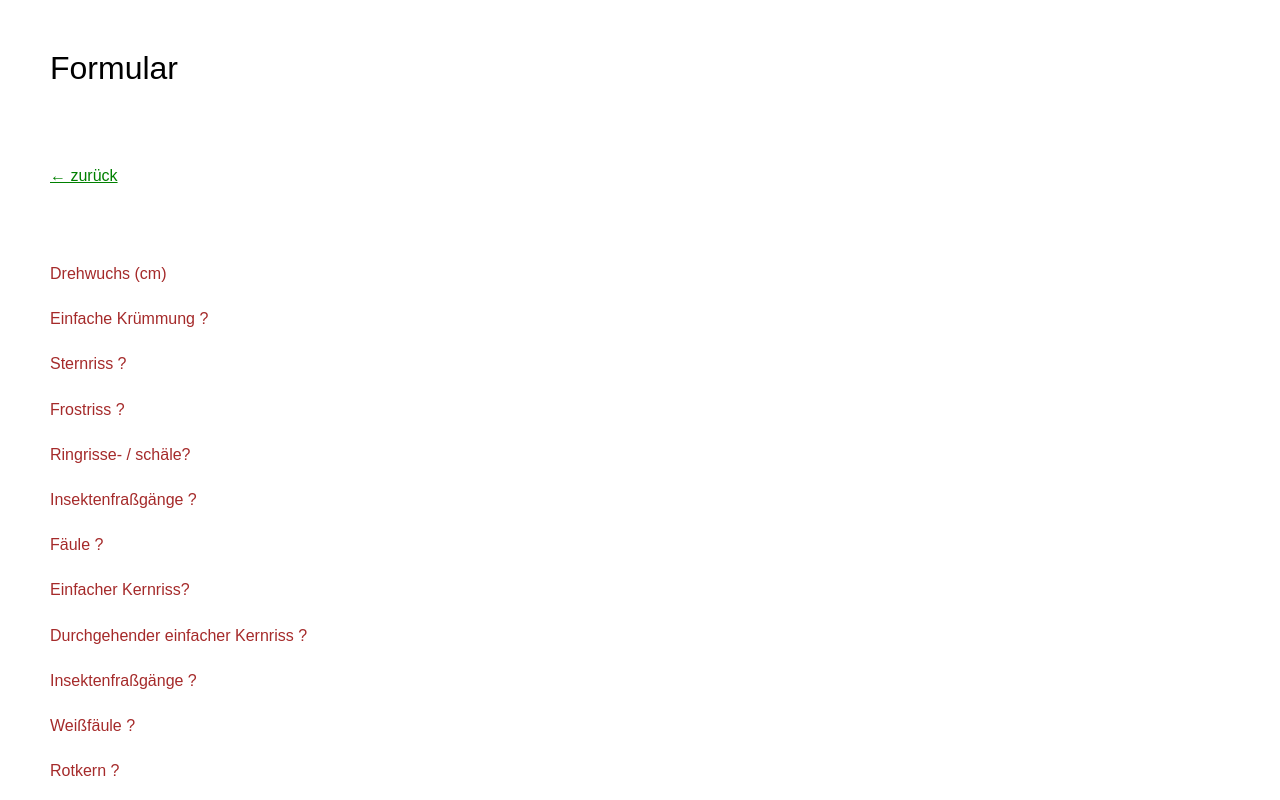
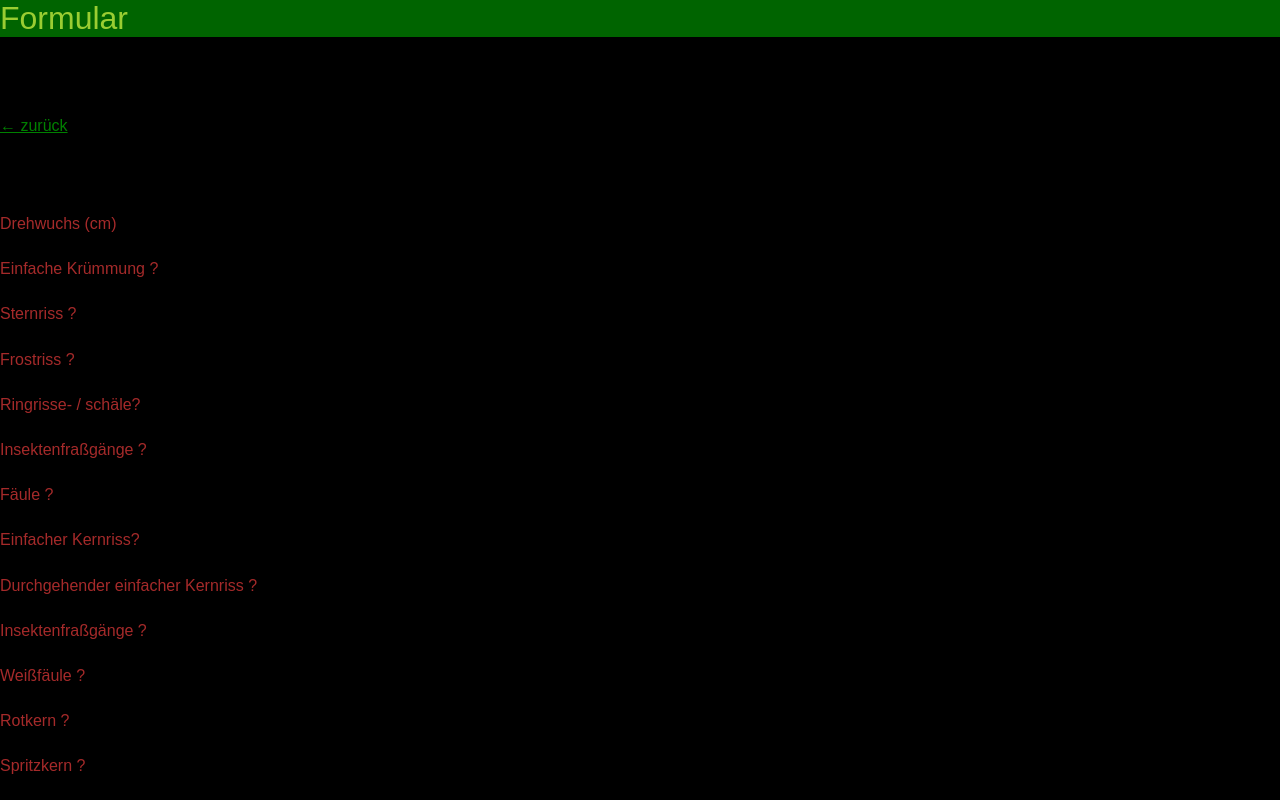
Before and after one commit to vokarl/capstone, a Next.js app: page /sortinglist/buchenstammholz in a window 1280 px wide. Shown: the top 800 px of the page. Built offline with nearby package versions, Linux system fonts and the light colour scheme.

Commit message:
changed colors

```diff
--- a/pages/sortinglist/[slug].js
+++ b/pages/sortinglist/[slug].js
@@ -55,7 +55,6 @@ const treeData = [
       einfachekrümmung: true,
       abholzigkeit: true,
       mondring: false,
-
       sternriss: false,
       frostriss: false,
       ringrisse: false,
@@ -76,7 +75,6 @@ const treeData = [
       einfachekrümmung: true,
       abholzigkeit: true,
       mondring: false,
-
       sternriss: false,
       frostriss: false,
       ringrisse: false,
@@ -98,7 +96,6 @@ const treeData = [
       einfachekrümmung: true,
       abholzigkeit: true,
       mondring: false,
-
       sternriss: false,
       frostriss: false,
       ringrisse: false,
@@ -121,8 +118,8 @@ export default function DynamicForm() {
   const attributes = currentTree.attributes;
 
   return (
-    <StyledDiv>
-      <h1>Formular</h1>
+    <div>
+      <Heading>Formular</Heading>
       <StyledLink href="/treelist">← zurück</StyledLink>
       <StyledForm>
         {attributes.auswuechse && <div>Auswüchse</div>}
@@ -164,12 +161,12 @@ export default function DynamicForm() {
         {attributes.abholzigkeit && <div>Abholzigkeit ?</div>}
         {attributes.verfärbung && <div>Verfärbung ?</div>}
       </StyledForm>
-    </StyledDiv>
+    </div>
   );
 }
-
-const StyledDiv = styled.div`
-  padding: 50px;
+const Heading = styled.h1`
+  color: yellowgreen;
+  background-color: darkgreen;
 `;
 
 const StyledLink = styled.a`
--- a/styles.js
+++ b/styles.js
@@ -21,6 +21,7 @@ const GlobalStyles = createGlobalStyle`
 
     width: 100vw;
     height: 100vh;
+    background-color: black;
 
   }
 
```
Also changed, not shown: pages/test.js (deleted, +0 -10 lines).
